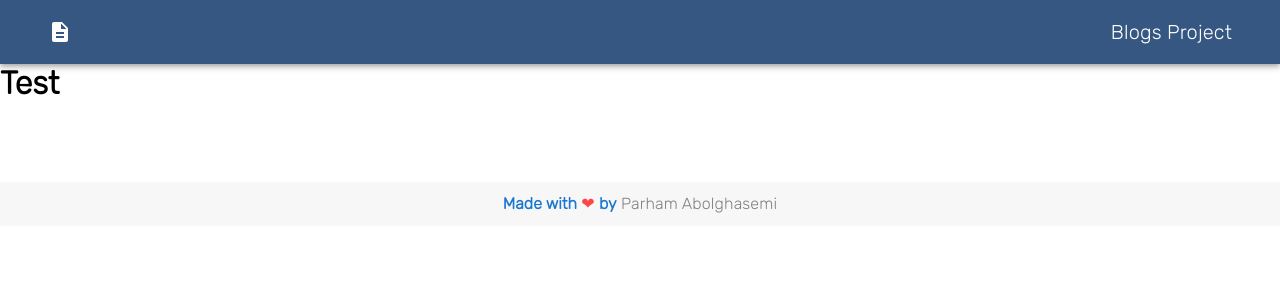
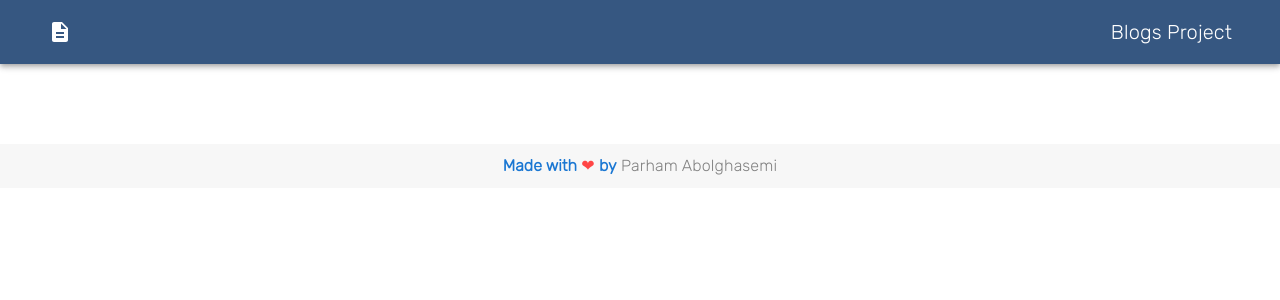
Before and after one commit to parham-ab/react-blogs, a React (Create React App) app: page / in a window 1280 px wide. Shown: the top 300 px of the page. Built offline with nearby package versions, Linux system fonts and the light colour scheme.

Commit message:
home page created, react router dom updated

```diff
--- a/src/App.js
+++ b/src/App.js
@@ -1,11 +1,17 @@
 import React from "react";
+// react-router-dom
+import { Routes, Route, Navigate } from "react-router-dom";
 // components
 import LayOut from "./components/layout";
+import HomePage from "./components/home/HomePage";
 
 const App = () => {
   return (
     <LayOut>
-      <h1>Test</h1>
+      <Routes>
+        <Route path="/" element={<HomePage />} />
+        <Route path="/*" element={<Navigate to="/" />} />
+      </Routes>
     </LayOut>
   );
 };
--- /dev/null
+++ b/src/components/home/HomePage.js
@@ -0,0 +1,11 @@
+import React from 'react';
+
+const HomePage = () => {
+    return (
+        <div>
+
+        </div>
+    );
+};
+
+export default HomePage;
```
